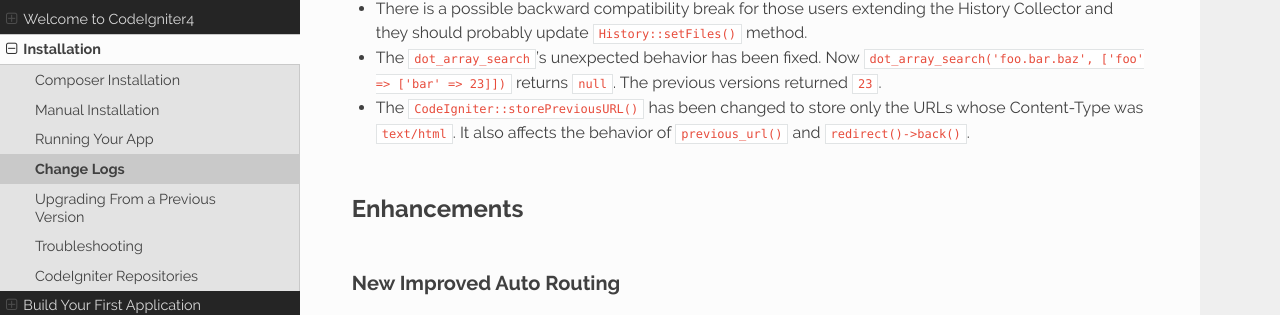
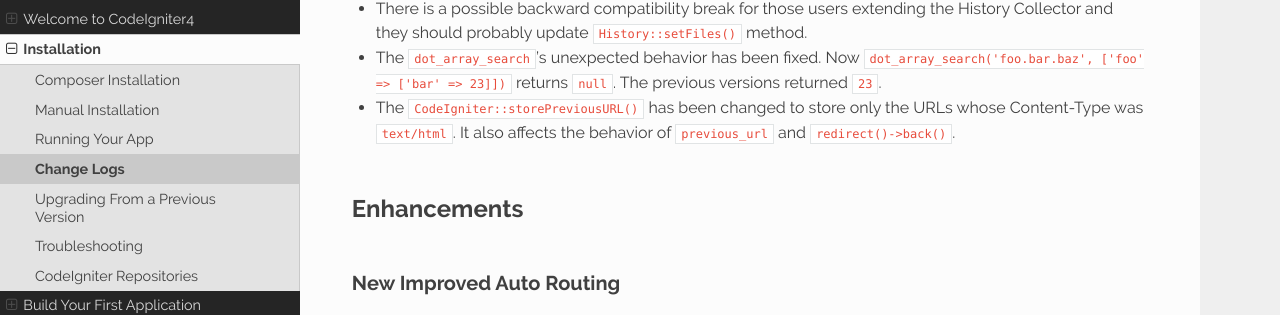
Before and after one commit to NEKOGET/ci4_user_guide_src, a Sphinx documentation site: the page built from source/changelogs/v4.2.0.rst, in a window 1280 px wide and 900 px high, scrolled down 1222 px. Shown: the part 133-448 px from the top of the window. Built offline with Sphinx 7.4.7 and the Read the Docs theme 2.0.0, drawn with Linux system fonts in a browser that asks for light colours; cross-references to code outside the pages are shown as plain code; part of the change alters nothing that is shown.

Commit message:
docs: add links in the user guide
Co-authored-by: kenjis <kenji.uui@gmail.com>

```diff
--- a/source/changelogs/v4.2.0.rst
+++ b/source/changelogs/v4.2.0.rst
@@ -32,7 +32,7 @@ Behavior Changes
 - To prevent unexpected access from the web browser, if a controller is added to a cli route (``$routes->cli()``), all methods of that controller are no longer accessible via auto-routing.
 - There is a possible backward compatibility break for those users extending the History Collector and they should probably update ``History::setFiles()`` method.
 - The :php:func:`dot_array_search`'s unexpected behavior has been fixed. Now ``dot_array_search('foo.bar.baz', ['foo' => ['bar' => 23]])`` returns ``null``. The previous versions returned ``23``.
-- The ``CodeIgniter::storePreviousURL()`` has been changed to store only the URLs whose Content-Type was ``text/html``. It also affects the behavior of ``previous_url()`` and ``redirect()->back()``.
+- The ``CodeIgniter::storePreviousURL()`` has been changed to store only the URLs whose Content-Type was ``text/html``. It also affects the behavior of :php:func:`previous_url` and :php:func:`redirect()->back() <redirect>`.
 
 Enhancements
 ************
```
